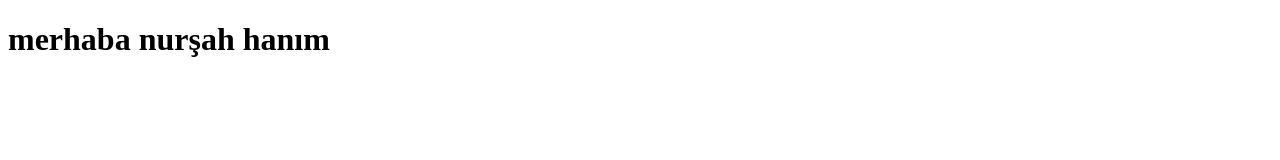
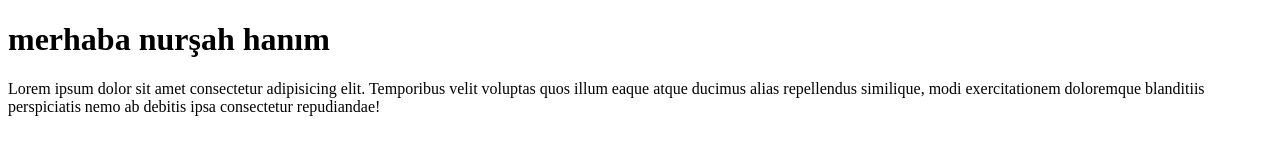
Before and after one commit to ahmetyeral/newahmet, a plain HTML site: page index.html in a window 1280 px wide. Drawn offline with Linux system fonts and the light colour scheme.

Commit message:
lorem mesaja eklendi

```diff
--- a/index.html
+++ b/index.html
@@ -7,5 +7,6 @@
 </head>
 <body>
     <h1>merhaba nurşah hanım</h1>
+    <p>Lorem ipsum dolor sit amet consectetur adipisicing elit. Temporibus velit voluptas quos illum eaque atque ducimus alias repellendus similique, modi exercitationem doloremque blanditiis perspiciatis nemo ab debitis ipsa consectetur repudiandae!</p>
 </body>
 </html>
```
